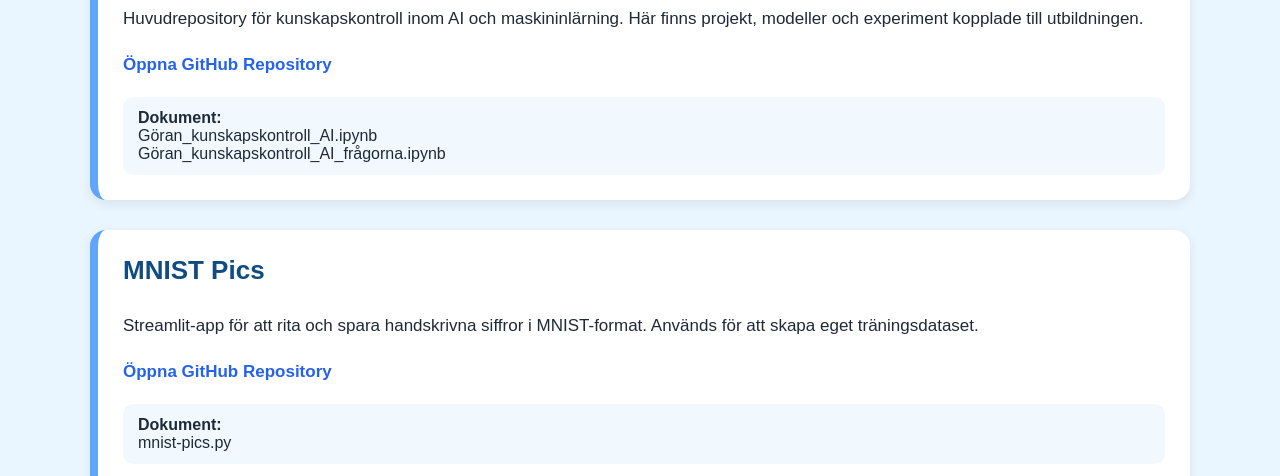
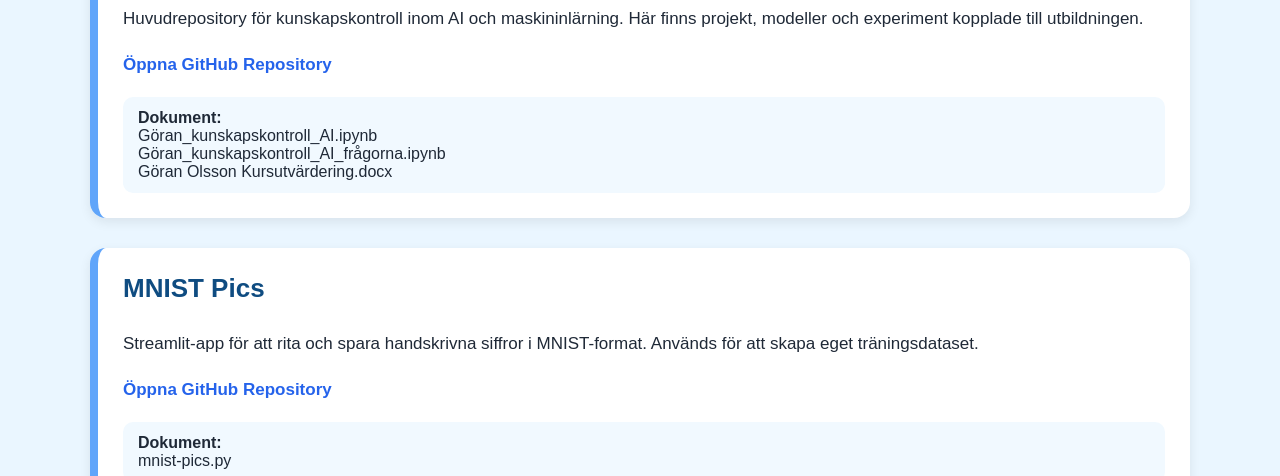
Before and after one commit to gosolna-commits/yh-kunskapskontroll-ai-index, a plain HTML site: page index.html in a window 1280 px wide. Shown: the part 324-800 px from the top of the page. Drawn offline with Linux system fonts and the light colour scheme.

Commit message:
Add files via upload

```diff
--- a/index.html
+++ b/index.html
@@ -107,7 +107,8 @@
             <div class="doc">
                 <strong>Dokument:</strong><br>
                 Göran_kunskapskontroll_AI.ipynb<br>
-				Göran_kunskapskontroll_AI_frågorna.ipynb
+				Göran_kunskapskontroll_AI_frågorna.ipynb<br>
+				Göran Olsson Kursutvärdering.docx
             </div>
         </div>
 
```
